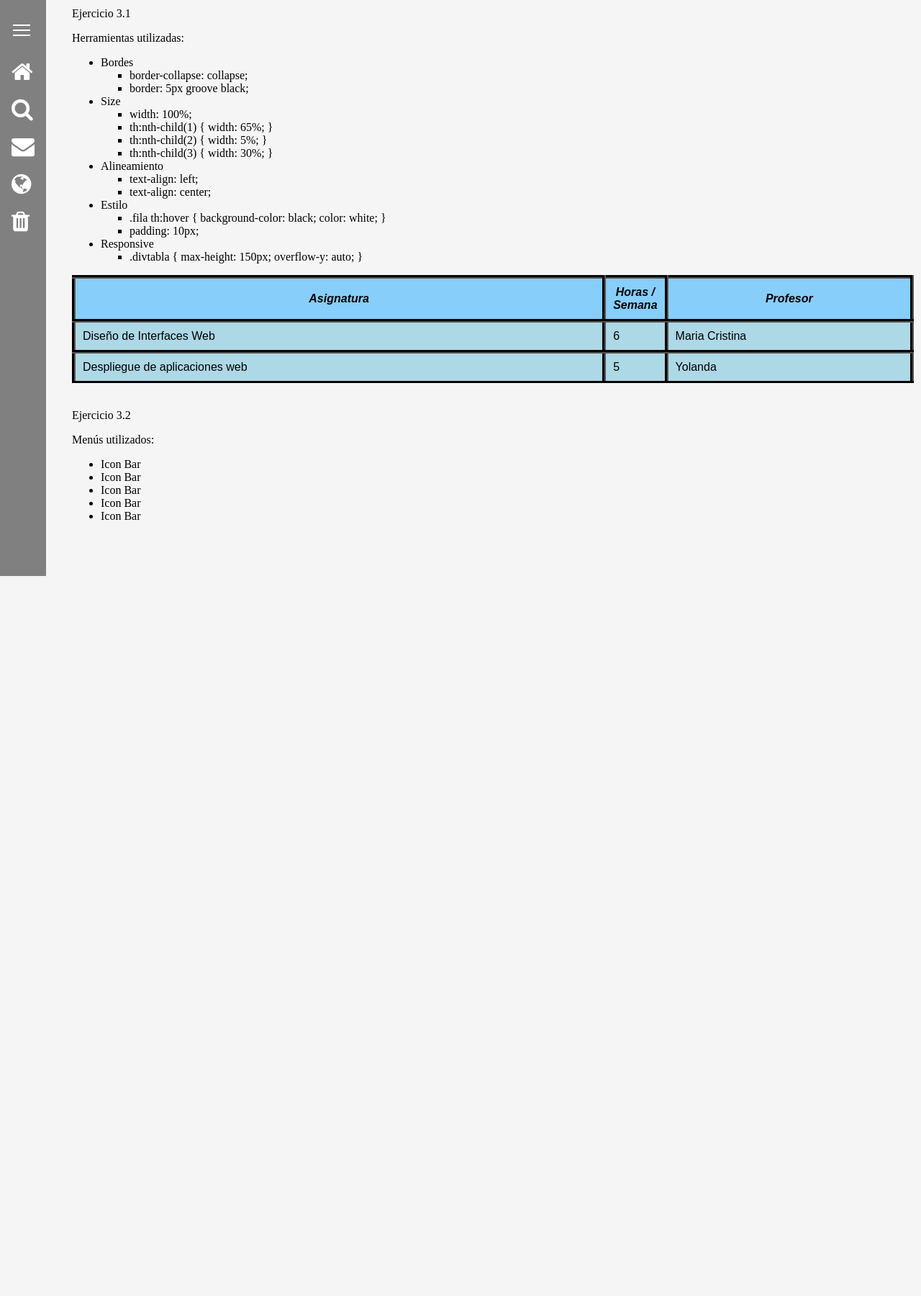
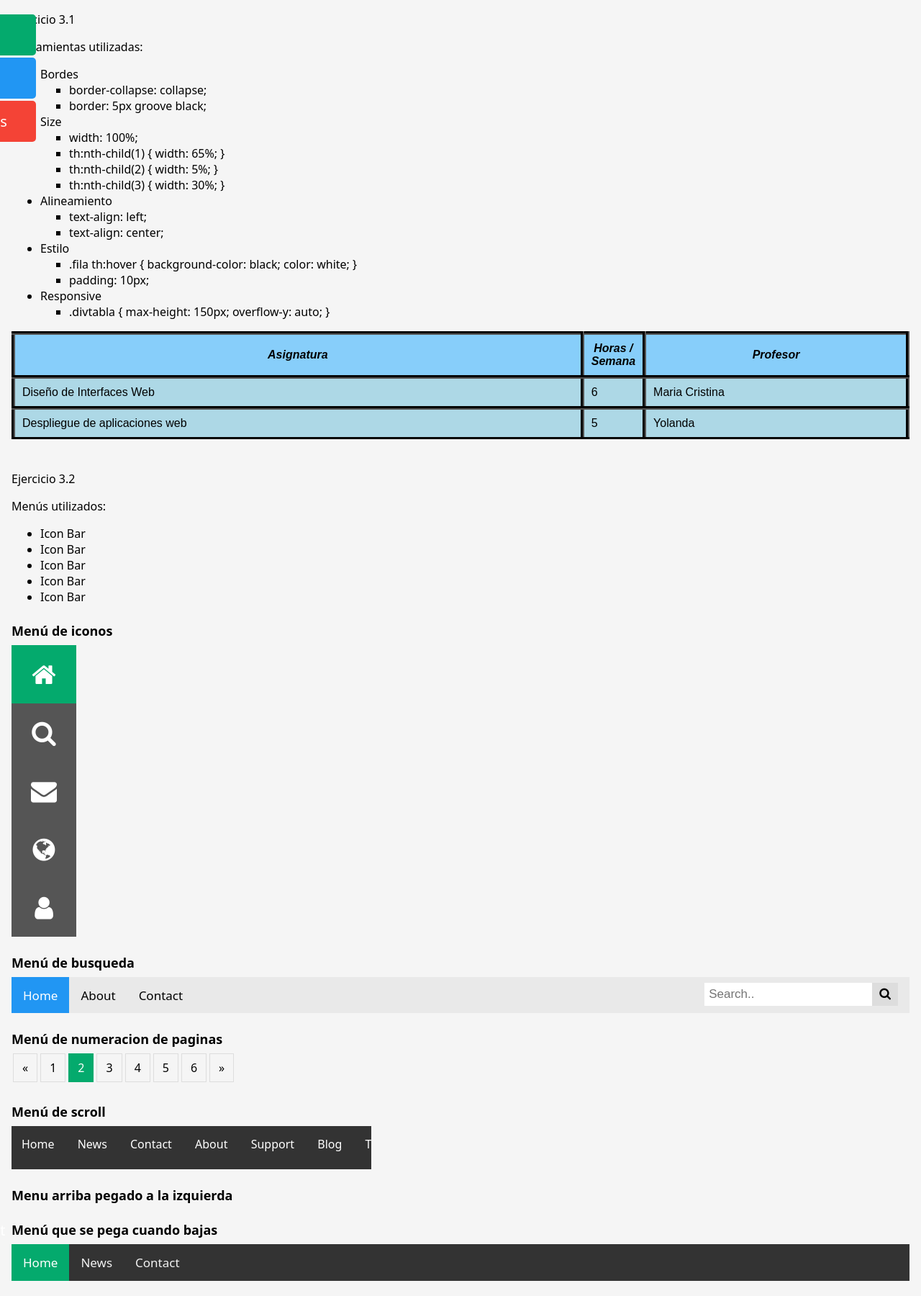
Before and after one commit to MarcosRSPG/DIW_Git, a PHP site: page /ejercicio3.html in a window 1280 px wide. Shown: the top 1800 px of the page at 72% size. Before the commit the page ends 800 px from the top, so only its background shows below. Run offline with PHP 8.4, Linux system fonts and the light colour scheme; lists and menus that the app fills with data are empty.

Commit message:
ejercicio3 acabado

```diff
--- a/rodriguez_saenz_marcos_DIW_Tarea03/ejercicio3.css
+++ b/rodriguez_saenz_marcos_DIW_Tarea03/ejercicio3.css
@@ -56,86 +56,225 @@ h1 {
 }
 
 .icon-bar {
-  position: fixed;
-  top: 0;
-  left: 0;
-  height: 100vh;
-  width: 64px;
-  background-color: grey;
-  display: flex;
-  flex-direction: column;
-  padding: 10px 8px;
-  box-sizing: border-box;
-  transition: width 0.25s ease;
-}
-
-.icon-bar.is-open {
-  width: 220px;
-}
-
-.menuBarras {
-  display: inline-flex;
-  width: 64px;
-  height: 64px;
-  padding-left: 10px;
-  align-items: left;
-  justify-content: center;
-  gap: 5px;
-  flex-direction: column;
-  cursor: pointer;
-  user-select: none;
-  box-sizing: border-box;
-}
-.menuBarras .bar1,
-.menuBarras .bar2,
-.menuBarras .bar3 {
-  width: 24px;
-  height: 2px;
-  background: white;
-  transition: transform 0.25s ease, opacity 0.2s ease;
-}
-.menuBarras.change .bar1 {
-  transform: translateY(7px) rotate(45deg);
-}
-.menuBarras.change .bar2 {
-  opacity: 0;
-}
-.menuBarras.change .bar3 {
-  transform: translateY(-7px) rotate(-45deg);
+  right: 0;
+  width: 90px;
+  background-color: #555;
 }
 
 .icon-bar a {
-  display: flex;
-  align-items: center;
-  padding: 10px 8px;
-  width: 100%;
+  display: block;
+  text-align: center;
+  padding: 16px;
+  transition: all 0.3s ease;
   color: white;
-  text-decoration: none;
-  transition: background-color 0.2s, color 0.2s;
-  overflow: hidden;
-}
-.icon-bar a:hover {
-  background-color: rgba(0, 0, 0, 0.8);
-}
-.icon-bar i {
-  color: currentColor;
-  font-size: 32px;
-  width: 40px;
+  font-size: 36px;
 }
 
-.icon-bar .label {
-  opacity: 0;
-  max-width: 0;
-  margin-left: 0;
-  transition: opacity 0.2s ease, max-width 0.25s ease, margin 0.25s ease,
-    color 0.2s ease;
+.icon-bar a:hover {
+  background-color: #000;
 }
 
-.icon-bar.is-open .label {
-  opacity: 1;
-  font-size: 25px;
-  font-family: Arial;
-  max-width: 160px;
-  margin-left: 10px;
+.active {
+  background-color: #04aa6d;
+}
+.topnav {
+  height: 50px;
+  overflow: hidden;
+  background-color: #e9e9e9;
+}
+
+.topnav a {
+  float: left;
+  display: block;
+  color: black;
+  text-align: center;
+  padding: 14px 16px;
+  text-decoration: none;
+  font-size: 17px;
+}
+
+.topnav a:hover {
+  background-color: #ddd;
+  color: black;
+}
+
+.topnav a.active {
+  background-color: #2196f3;
   color: white;
 }
+
+.topnav .search-container {
+  float: right;
+}
+
+.topnav input[type="text"] {
+  padding: 6px;
+  margin-top: 8px;
+  font-size: 17px;
+  border: none;
+}
+
+.topnav .search-container button {
+  float: right;
+  padding: 6px 10px;
+  margin-top: 8px;
+  margin-right: 16px;
+  background: #ddd;
+  font-size: 17px;
+  border: none;
+  cursor: pointer;
+}
+
+.topnav .search-container button:hover {
+  background: #ccc;
+}
+
+@media screen and (max-width: 600px) {
+  .topnav .search-container {
+    float: none;
+  }
+  .topnav a,
+  .topnav input[type="text"],
+  .topnav .search-container button {
+    float: none;
+    display: block;
+    text-align: left;
+    width: 100%;
+    margin: 0;
+    padding: 14px;
+  }
+  .topnav input[type="text"] {
+    border: 1px solid #ccc;
+  }
+}
+.pagination a {
+  color: black;
+  float: left;
+  padding: 8px 16px;
+  text-decoration: none;
+  transition: background-color 0.3s;
+}
+
+.pagination a.active {
+  background-color: dodgerblue;
+  color: white;
+}
+
+.pagination a:hover:not(.active) {
+  background-color: #ddd;
+}
+div.scrollmenu {
+  height: 60px;
+  width: 500px;
+  background-color: #333;
+  overflow: auto;
+  white-space: nowrap;
+}
+
+div.scrollmenu a {
+  display: inline-block;
+  color: white;
+  text-align: center;
+  padding: 14px;
+  text-decoration: none;
+}
+
+div.scrollmenu a:hover {
+  background-color: #777;
+}
+#mySidenav a {
+  position: absolute;
+  left: -80px;
+  transition: 0.3s;
+  padding: 15px;
+  width: 100px;
+  text-decoration: none;
+  font-size: 20px;
+  color: white;
+  border-radius: 0 5px 5px 0;
+}
+
+#mySidenav a:hover {
+  left: 0;
+}
+
+#about {
+  top: 20px;
+  background-color: #04aa6d;
+}
+
+#blog {
+  top: 80px;
+  background-color: #2196f3;
+}
+
+#projects {
+  top: 140px;
+  background-color: #f44336;
+}
+#navbar {
+  position: sticky;
+  top: 0;
+  overflow: hidden;
+  background-color: #333;
+}
+
+#navbar a {
+  float: left;
+  display: block;
+  color: #f2f2f2;
+  text-align: center;
+  padding: 14px 16px;
+  text-decoration: none;
+  font-size: 17px;
+}
+
+#navbar a:hover {
+  background-color: #ddd;
+  color: black;
+}
+
+#navbar a.active {
+  background-color: #04aa6d;
+  color: white;
+}
+.lorem {
+  text-align: justify;
+  font-size: 100px;
+  margin-top: 20px;
+  margin-bottom: 20px;
+}
+body {
+  margin: 16px;
+  font-family: system-ui, -apple-system, Segoe UI, Roboto, Arial, sans-serif;
+}
+h2 {
+  font-size: 18px;
+  margin: 16px 0 8px;
+}
+.bloque {
+  margin-bottom: 24px;
+}
+.clearfix::after {
+  content: "";
+  display: table;
+  clear: both;
+}
+.pagination {
+  display: inline-block;
+}
+.pagination a {
+  float: left;
+  padding: 8px 12px;
+  text-decoration: none;
+  border: 1px solid #ddd;
+  margin: 0 2px;
+}
+.pagination a.active {
+  background-color: #04aa6d;
+  color: white;
+  border: 1px solid #04aa6d;
+}
+.pagination a:hover {
+  background-color: #ddd;
+}
--- a/rodriguez_saenz_marcos_DIW_Tarea03/ejercicio3.html
+++ b/rodriguez_saenz_marcos_DIW_Tarea03/ejercicio3.html
@@ -97,40 +97,109 @@
       <li>Icon Bar</li>
       <li>Icon Bar</li>
     </ul>
+    <div class="bloque">
+</div>
+</div>
 
-    <div id="icon-bar" class="icon-bar">
-      <div onclick="menuBarras(this)" class="menuBarras">
-        <span class="bar1"></span>
-        <span class="bar2"></span>
-        <span class="bar3"></span>
-      </div>
 
-      <a href="#">
-        <i class="fa fa-home"></i>
-        <span class="label">Home</span>
-      </a>
-      <a href="#">
-        <i class="fa fa-search"></i>
-        <span class="label">Buscar</span>
-      </a>
-      <a href="#">
-        <i class="fa fa-envelope"></i>
-        <span class="label">Mensaje</span>
-      </a>
-      <a href="#">
-        <i class="fa fa-globe"></i>
-        <span class="label">Planeta</span>
-      </a>
-      <a href="#">
-        <i class="fa fa-trash"></i>
-        <span class="label">Basura</span>
-      </a>
-    </div>
-    <script>
-      function menuBarras(x) {
-        x.classList.toggle("change");
-        document.getElementById("icon-bar").classList.toggle("is-open");
-      }
-    </script>
+
+
+<div class="bloque">
+<h2>Menú de iconos</h2>
+<div class="icon-bar">
+<a class="active" href="#"><i class="fa fa-home"></i></a>
+<a href="#"><i class="fa fa-search"></i></a>
+<a href="#"><i class="fa fa-envelope"></i></a>
+<a href="#"><i class="fa fa-globe"></i></a>
+<a href="#"><i class="fa fa-user"></i></a>
+</div>
+</div>
+
+
+<div class="bloque">
+<h2>Menú de busqueda</h2>
+<div class="topnav clearfix">
+<a class="active" href="#home">Home</a>
+<a href="#about">About</a>
+<a href="#contact">Contact</a>
+<div class="search-container">
+<form action="/action_page.php">
+<input type="text" placeholder="Search.." name="search" />
+<button type="submit"><i class="fa fa-search"></i></button>
+</form>
+</div>
+</div>
+</div>
+
+
+<div class="bloque">
+<h2>Menú de numeracion de paginas </h2>
+<div class="pagination">
+<a href="#">&laquo;</a>
+<a href="#">1</a>
+<a class="active" href="#">2</a>
+<a href="#">3</a>
+<a href="#">4</a>
+<a href="#">5</a>
+<a href="#">6</a>
+<a href="#">&raquo;</a>
+</div>
+</div>
+<div class="bloque">
+<h2>Menú de scroll</h2>
+<div class="scrollmenu">
+<a href="#home">Home</a>
+<a href="#news">News</a>
+<a href="#contact">Contact</a>
+<a href="#about">About</a>
+<a href="#support">Support</a>
+<a href="#blog">Blog</a>
+<a href="#tools">Tools</a>
+<a href="#base">Base</a>
+<a href="#custom">Custom</a>
+<a href="#more">More</a>
+<a href="#logo">Logo</a>
+<a href="#friends">Friends</a>
+<a href="#partners">Partners</a>
+<a href="#people">People</a>
+<a href="#work">Work</a>
+</div>
+</div>
+
+
+<div class="bloque">
+<h2>Menu arriba pegado a la izquierda</h2>
+<div id="mySidenav" class="sidenav">
+<a href="#" id="about">About</a>
+<a href="#" id="blog">Blog</a>
+<a href="#" id="projects">Projects</a>
+<a href="#" id="contact">Contact</a>
+</div>
+</div>
+
+
+<h2>Menú que se pega cuando bajas</h2>
+<div id="navbar">
+<a class="active" href="javascript:void(0)">Home</a>
+<a href="javascript:void(0)">News</a>
+<a href="javascript:void(0)">Contact</a>
+</div>
+</div>
+
+    <p class="lorem">
+      Lorem ipsum dolor sit amet consectetur adipisicing elit. Error
+      consequuntur dolorum assumenda, cumque odio laboriosam omnis? Voluptatem
+      quae nulla at, provident, facilis perferendis saepe maiores tenetur
+      doloribus nostrum, obcaecati temporibus? Lorem ipsum dolor sit, amet
+      consectetur adipisicing elit. Perferendis ipsum rem pariatur unde error
+      aliquam hic accusantium numquam iusto deleniti, explicabo incidunt iste
+      quis, maxime vero, est delectus officia omnis? Lorem ipsum dolor sit amet
+      consectetur adipisicing elit. Consequatur magni fugit ut, velit, quam
+      nostrum id harum dolores quis sed perferendis cupiditate facere eum
+      tempore voluptatem iste quae odio ad. Lorem, ipsum dolor sit amet
+      consectetur adipisicing elit. Officia, quibusdam incidunt vitae debitis
+      sint quaerat odit ipsa quo beatae corrupti autem delectus reiciendis
+      dolorum illum cupiditate. Veritatis deleniti itaque enim!
+    </p>
   </body>
 </html>
```
Also changed, not shown: 1 other file.
